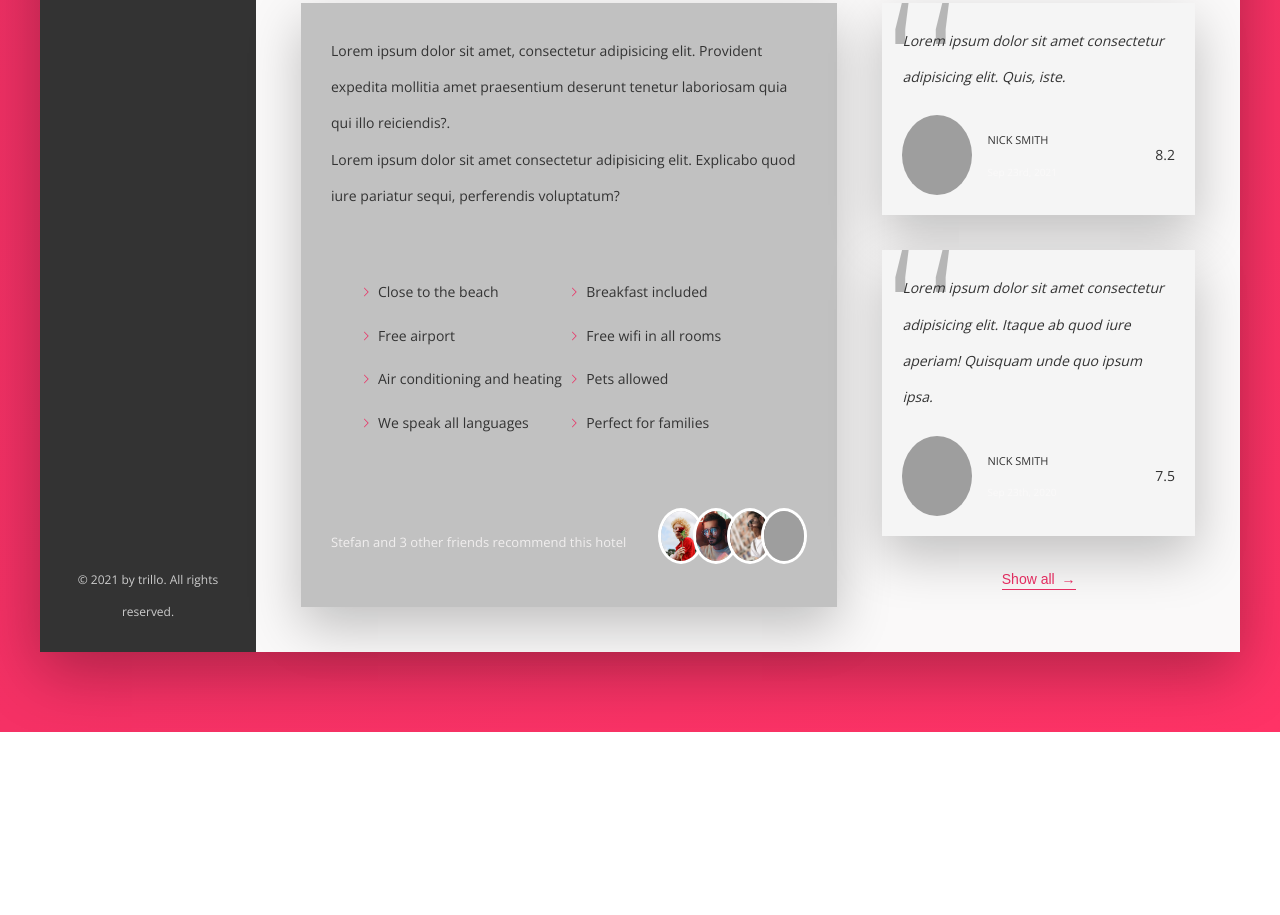
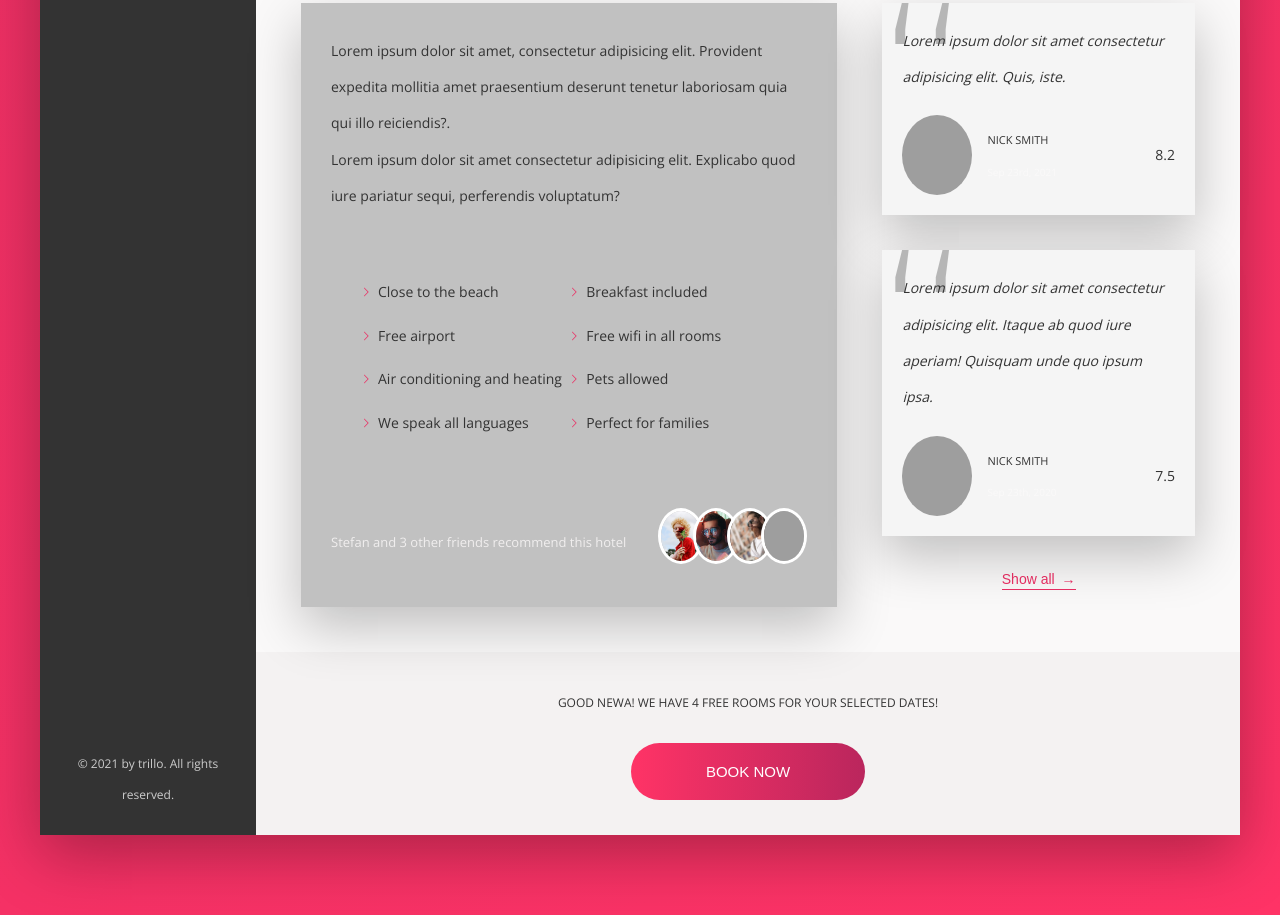
Before and after one commit to apolloniiaa/booking-app__overkill-flexbox, a website: page index.html in a window 1280 px wide. Shown: the part 528-1443 px from the top of the page. Before the commit the page ends 1260 px from the top, so only its background shows below. Drawn offline with nearby package versions, Linux system fonts and the light colour scheme; grey boxes are pictures that could not be loaded.

Commit message:
building th CTA section

```diff
--- a/index.html
+++ b/index.html
@@ -190,6 +190,16 @@
                         <button class="btn-inline">Show all <span>&rarr;</span></button>
                     </div>
                 </div>
+                <div class="cta">
+                    <h2 class="cta_book-now">
+                        Good newa! We have 4 free rooms for your selected dates!
+                    </h2>
+                    <button class="btn">
+                        <span class="btn_visible">Book now</span>
+                        <span class="btn_invisible"> Only 4 rooms left!</span>
+
+                    </button>
+                </div>
             </main>
         </div>
     </div>
--- a/sass/_components.scss
+++ b/sass/_components.scss
@@ -332,3 +332,65 @@
     z-index: 1;
   }
 }
+.cta {
+  padding: 3.5rem 0;
+  text-align: center;
+  &_book-now {
+    font-size: 1.2rem;
+    font-weight: 300;
+    text-transform: uppercase;
+    margin-bottom: 2.5rem;
+  }
+}
+
+.btn {
+  border: none;
+  border-radius: 100px;
+  color: #fff;
+  outline: none;
+  font-size: 1.5rem;
+  font-weight: 300;
+  text-transform: uppercase;
+  background-image: linear-gradient(
+    to right,
+    var(--color-primary-light),
+    var(--color-primary-dark)
+  );
+  position: relative;
+  overflow: hidden;
+
+  & > * {
+    display: inline-block;
+    width: 100%;
+    height: 100%;
+    transition: all 0.2s;
+  }
+
+  &_visible {
+    padding: 2rem 7.5rem;
+  }
+
+  &_invisible {
+    position: absolute;
+    padding: 2rem 0;
+    left: 0;
+    top: -100%;
+  }
+  &:hover {
+    background-image: linear-gradient(
+      to right,
+      var(--color-primary-light),
+      var(--color-primary-dark)
+    );
+  }
+  &:focus {
+    outline: none;
+    animation: pulsate 1s infinite;
+  }
+  &:hover &_visible {
+    transform: translateY(100%);
+  }
+  &:hover &_invisible {
+    top: 0;
+  }
+}
```
Also changed, not shown: sass/main.css, 1 other file.
